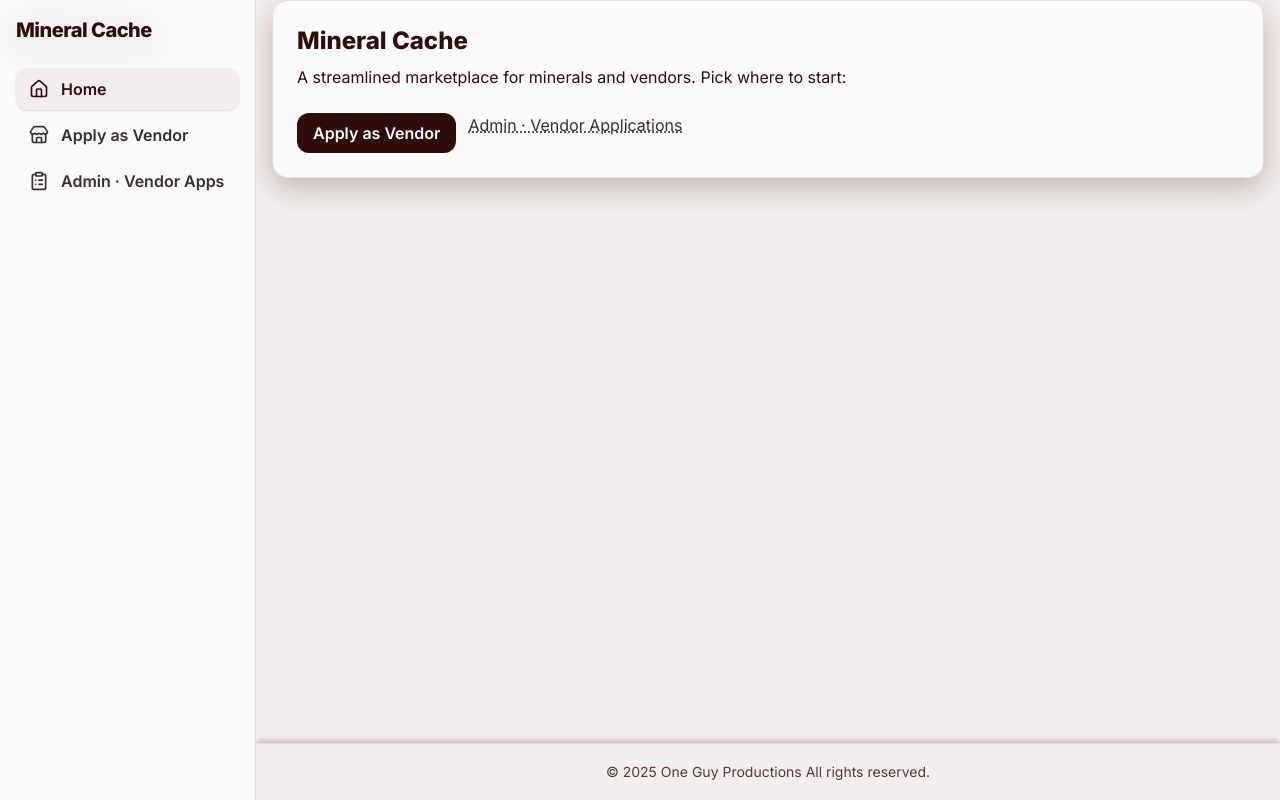
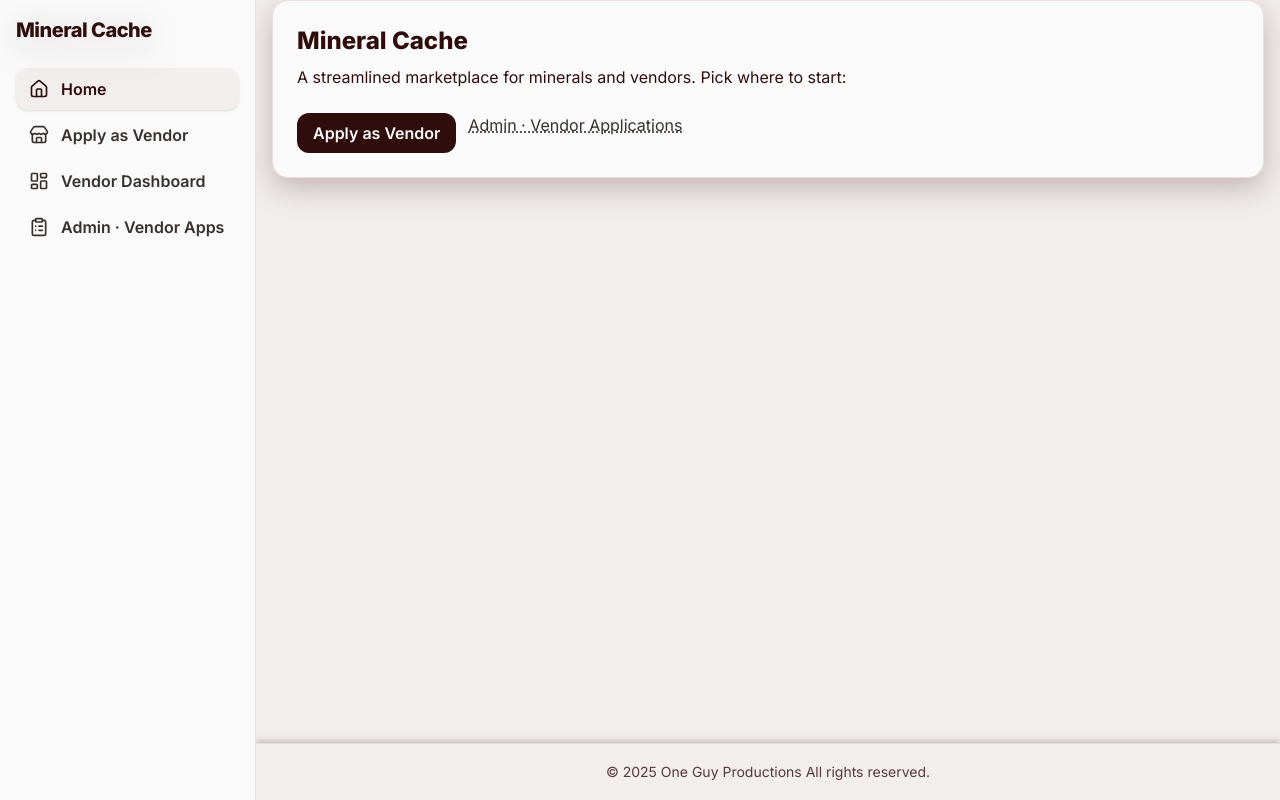
Before and after one commit to nathangreen1632/MineralCache, a React (Vite) app in the folder Client/: page / in a window 1280 px wide. Built offline with nearby package versions, Linux system fonts and the light colour scheme; no server answers.

Commit message:
feat(client): add Vendor Dashboard link to Navbar
- Update Navbar to include a "Vendor Dashboard" navigation link pointing to `/vendor/dashboard`.
- Import `LayoutDashboard` icon from `lucide-react` for the new link.
- Enhance vendor navigation experience with quick dashboard access.

```diff
--- a/Client/src/common/Navbar.tsx
+++ b/Client/src/common/Navbar.tsx
@@ -1,6 +1,6 @@
 import React from 'react';
 import { Link, NavLink } from 'react-router-dom';
-import { Home, Store, ClipboardList } from 'lucide-react';
+import { Home, Store, ClipboardList, LayoutDashboard } from 'lucide-react';
 
 type LinkItem = {
   to: string;
@@ -59,6 +59,7 @@ export default function Navbar(): React.ReactElement {
       <nav className="mt-6 grid gap-1">
         <SideNavLink to="/" end label="Home" Icon={Home} />
         <SideNavLink to="/vendor/apply" label="Apply as Vendor" Icon={Store} />
+        <SideNavLink to="/vendor/dashboard" label="Vendor Dashboard" Icon={LayoutDashboard} />
         <SideNavLink to="/admin/vendor-apps" label="Admin · Vendor Apps" Icon={ClipboardList} />
       </nav>
 
```
